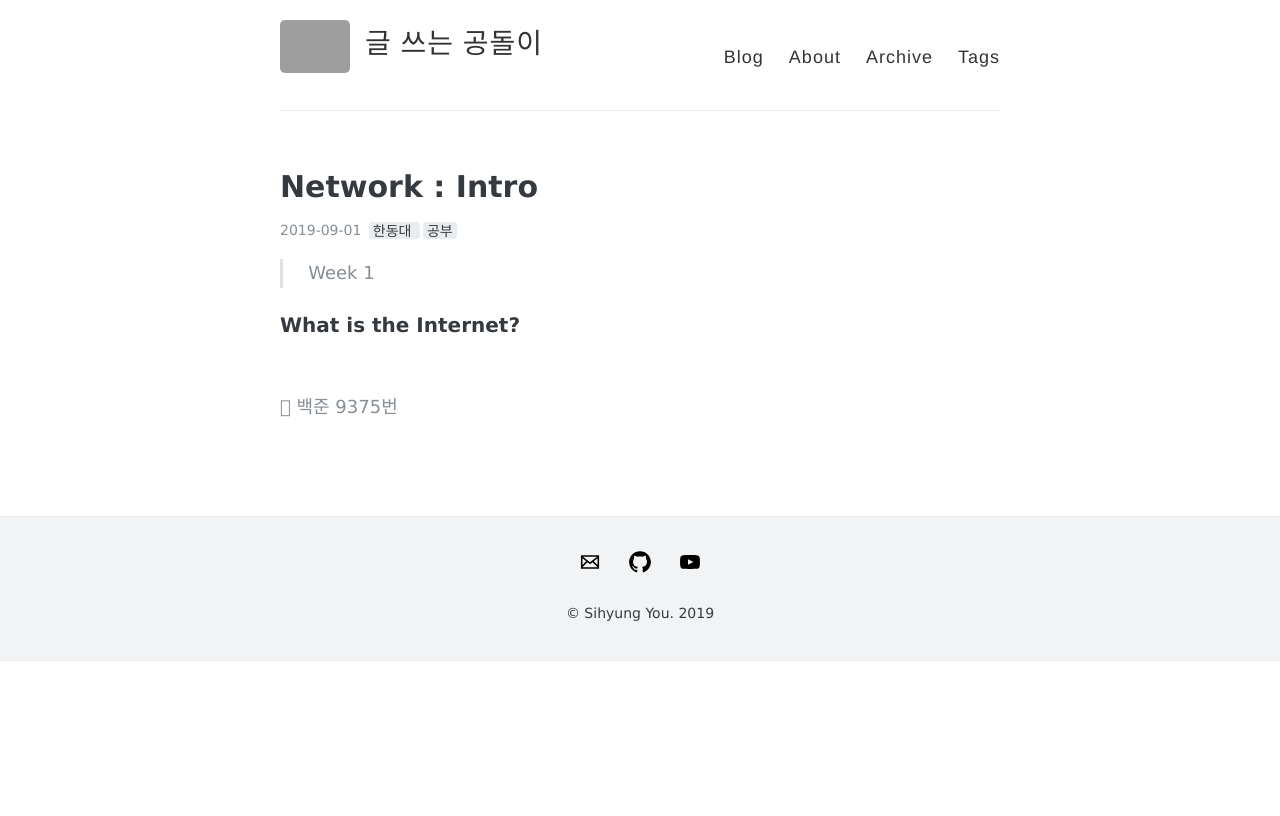
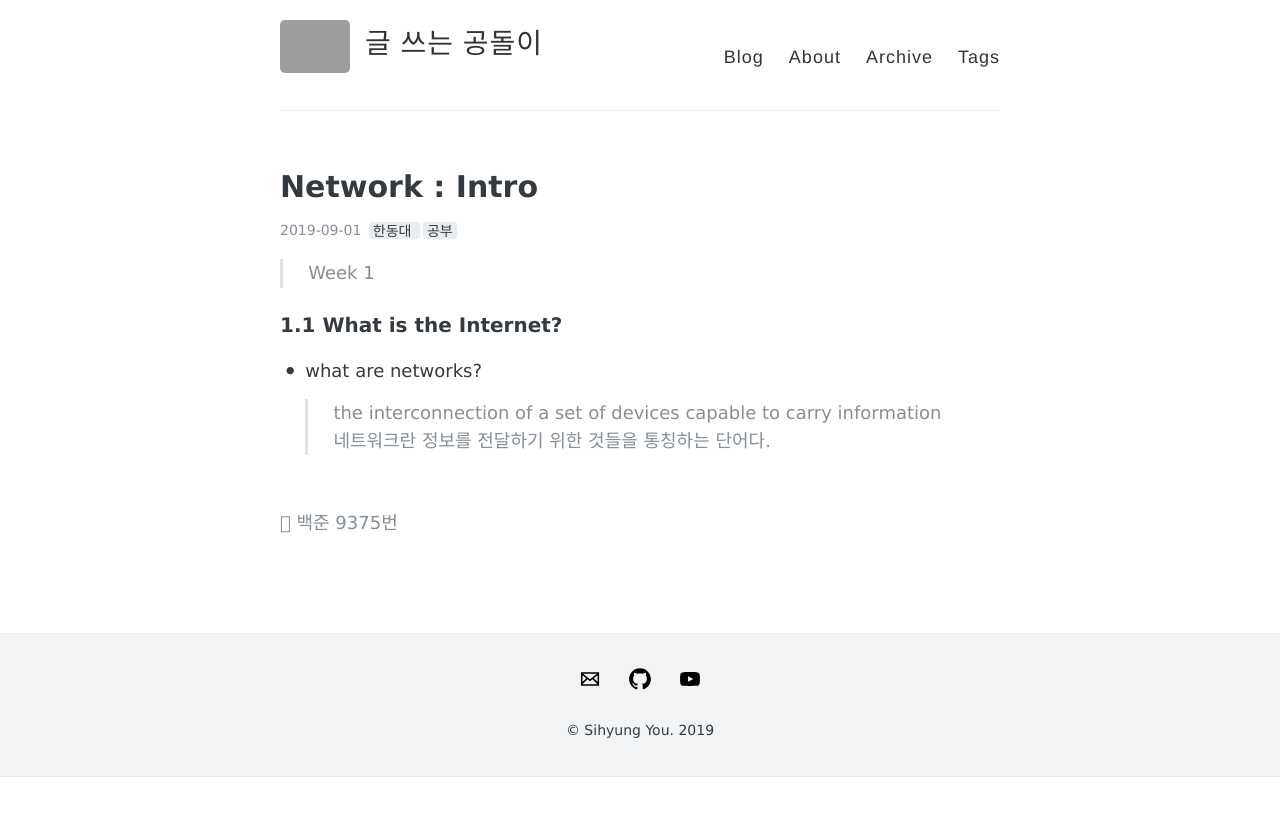
Before and after one commit to sihyungyou/sihyungyou.github.io, a Jekyll site: the page built from _posts/2019-09-01-network-week1.md, in a window 1280 px wide. Shown: the top 816 px of the page. Built offline with Jekyll 4.4.1, drawn with Linux system fonts in a browser that asks for light colours; grey boxes are pictures that could not be loaded.

Commit message:
network week1

```diff
--- a/_posts/2019-09-01-network-week1.md
+++ b/_posts/2019-09-01-network-week1.md
@@ -7,4 +7,7 @@ comments: true
 
 > Week 1
 
-### What is the Internet?
+### 1.1 What is the Internet?
+- what are networks?
+> the interconnection of a set of devices capable to carry information
+네트워크란 정보를 전달하기 위한 것들을 통칭하는 단어다.
```
